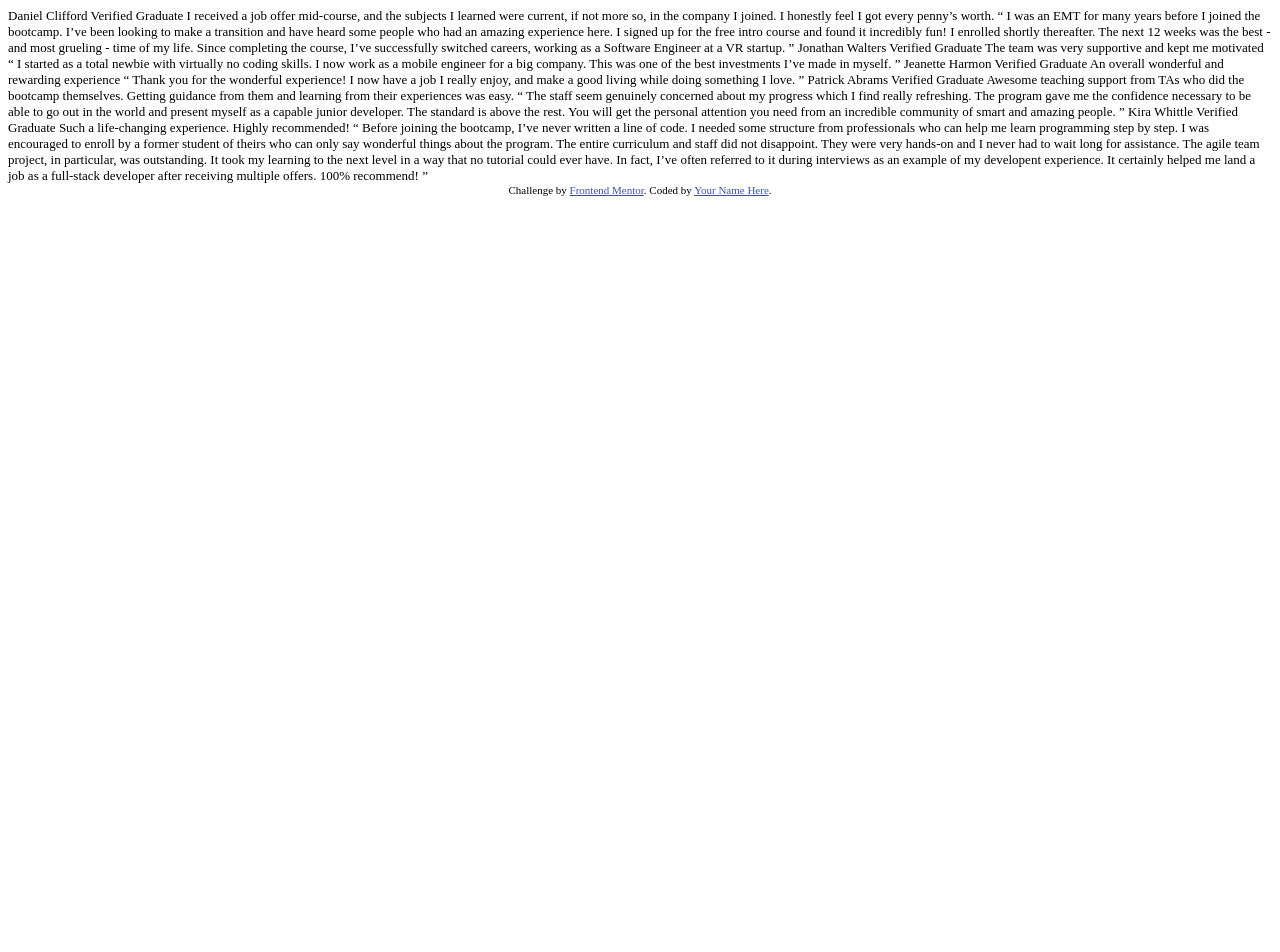
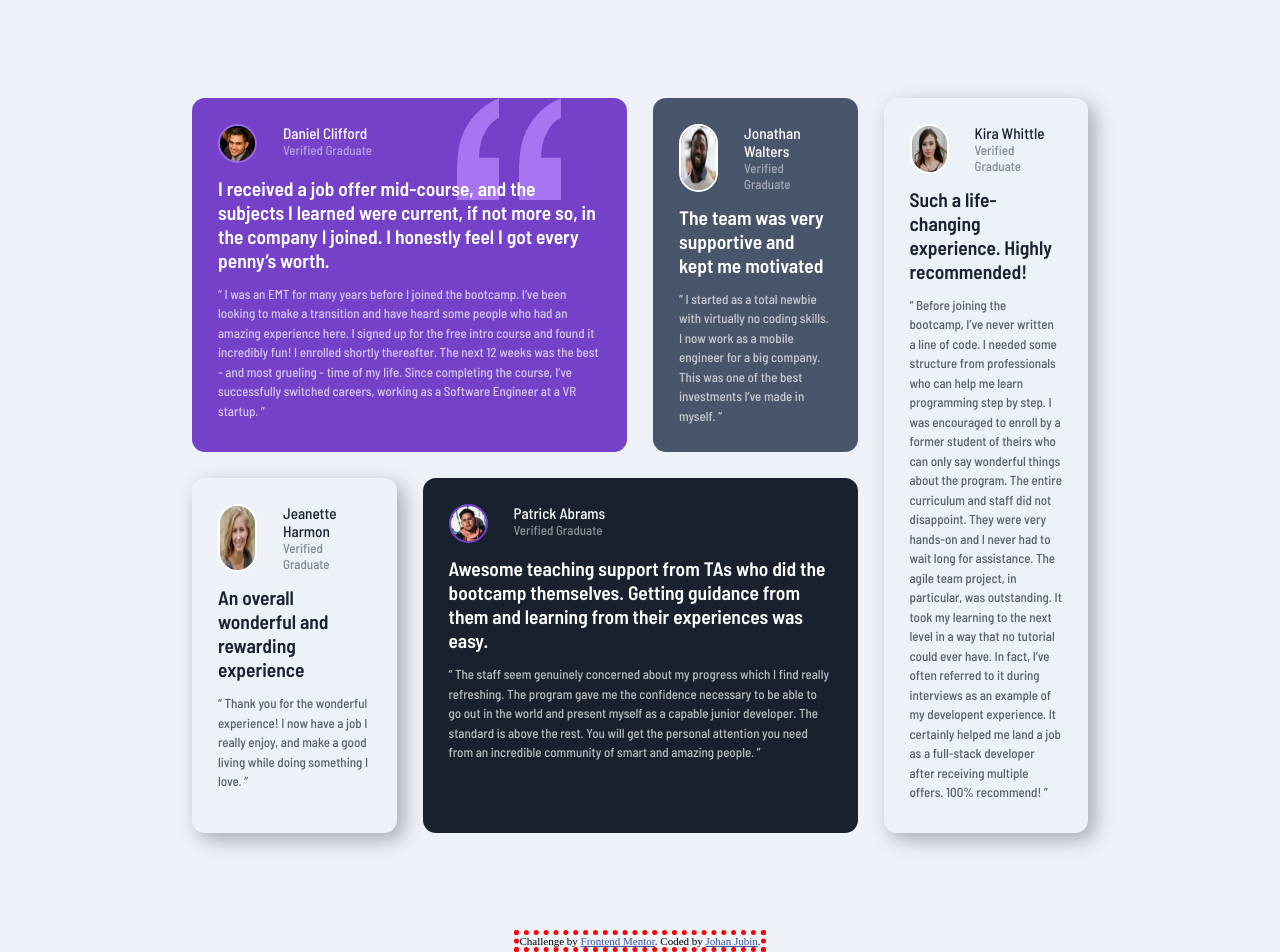
Before and after one commit to Johan-Jubin/testimonials-grid-section-main, a plain HTML site: page index.html in a window 1280 px wide. Before the commit the page ends 800 px from the top, so only its background shows below. Drawn offline with Linux system fonts and the light colour scheme.

Commit message:
final touches

```diff
--- a/index.html
+++ b/index.html
@@ -12,50 +12,97 @@
   </style>
 </head>
 <body>
-  Daniel Clifford
-  Verified Graduate
+  <div class="testimonial-cont">
+    <div class="daniel-cont testimonial">
+      <section class="heading">
+        <img src="/images/image-daniel.jpg" alt="daniel" class="dp" id="daniel-img">
+        <div class="name">
+          <h3>Daniel Clifford</h3>
+          <h4>Verified Graduate</h4>
+        </div>
+      </section>
 
+      <h2 class="headline">
         I received a job offer mid-course, and the subjects I learned were current, if not more so,
         in the company I joined. I honestly feel I got every penny’s worth.
+      </h2>
 
+      <p class="desc">
         “ I was an EMT for many years before I joined the bootcamp. I’ve been looking to make a
         transition and have heard some people who had an amazing experience here. I signed up
         for the free intro course and found it incredibly fun! I enrolled shortly thereafter.
         The next 12 weeks was the best - and most grueling - time of my life. Since completing
         the course, I’ve successfully switched careers, working as a Software Engineer at a VR startup. ”
+      </p>
 
-  Jonathan Walters
-  Verified Graduate
+    </div>
+    <div class="jonathan-cont testimonial">
+      <section class="heading">
+         <img src="/images/image-jonathan.jpg" alt="jonathan" class="jonathan-img dp">
+         <div class="name">
+          <h3>Jonathan Walters</h3>
+          <h4>Verified Graduate</h4>
+         </div>
 
-  The team was very supportive and kept me motivated
-
+      </section>
+     <h2 class="headline">The team was very supportive and kept me motivated</h2>
+      <p class="desc">
         “ I started as a total newbie with virtually no coding skills. I now work as a mobile engineer
         for a big company. This was one of the best investments I’ve made in myself. ”
+      </p>
 
-  Jeanette Harmon
-  Verified Graduate
 
-  An overall wonderful and rewarding experience
+    </div>
+    <div class="jeanette-cont testimonial">
+      <section class="heading">
+        <img src="/images/image-jeanette.jpg" alt="jeanette" class="dp" id="jeanette-img">
+        <div class="name">
+          <h3>Jeanette Harmon</h3>
+          <h4>Verified Graduate</h4>
+        </div>
 
+      </section>
+
+      <h2 class="headline">An overall wonderful and rewarding experience</h2>
+      <p class="desc">
         “ Thank you for the wonderful experience! I now have a job I really enjoy, and make a good living
         while doing something I love. ”
+      </p>
 
-  Patrick Abrams
-  Verified Graduate
+    </div>
+    <div class="patrick-cont testimonial">
+      <section class="heading">
+        <img src="/images/image-patrick.jpg" alt="patrick" class="dp" id="patrick-img">
+        <div class="name">
+          <h3>Patrick Abrams</h3>
+          <h4>Verified Graduate</h4>
+        </div>
 
+      </section>
+      <h2 class="headline">
         Awesome teaching support from TAs who did the bootcamp themselves. Getting guidance from them and
       learning from their experiences was easy.
-
+      </h2>
+      <p class="desc">
         “ The staff seem genuinely concerned about my progress which I find really refreshing. The program
       gave me the confidence necessary to be able to go out in the world and present myself as a capable
       junior developer. The standard is above the rest. You will get the personal attention you need from
       an incredible community of smart and amazing people. ”
+      </p>
 
-  Kira Whittle
-  Verified Graduate
 
-  Such a life-changing experience. Highly recommended!
+    </div>
+    <div class="kira-cont testimonial">
+      <section class="heading">
+        <img src="/images/image-kira.jpg" alt="kira" class="dp" id="kira-img">
+        <div class="name">
+          <h3>Kira Whittle</h3>
+          <h4>Verified Graduate</h4>
+        </div>
 
+      </section>
+      <h2 class="headline">Such a life-changing experience. Highly recommended!</h2>
+      <p class="desc">
         “ Before joining the bootcamp, I’ve never written a line of code. I needed some structure from
       professionals who can help me learn programming step by step. I was encouraged to enroll by a former
       student of theirs who can only say wonderful things about the program. The entire curriculum and staff
@@ -64,10 +111,13 @@
       could ever have. In fact, I’ve often referred to it during interviews as an example of my developent
       experience. It certainly helped me land a job as a full-stack developer after receiving multiple offers.
       100% recommend! ”
+      </p>
+    </div>
+  </div>
 
   <div class="attribution">
     Challenge by <a href="https://www.frontendmentor.io?ref=challenge" target="_blank">Frontend Mentor</a>.
-    Coded by <a href="#">Your Name Here</a>.
+    Coded by <a href="https://github.com/Johan-Jubin/testimonials-grid-section-main.git" target="_blank">Johan Jubin</a>.
   </div>
 </body>
 </html>
--- a/style.css
+++ b/style.css
@@ -5,9 +5,104 @@
     --very-dark-blackish-blue:hsl(219, 29%, 14%);
     --light-gray:hsl(0, 0%, 81%);
     --light-grayish-blue:hsl(210, 46%, 95%);
+    --font-family:"Barlow Semi Condensed", sans-serif;
  /* 1. "Verified Graduate" has the same color as the person's name with 50% opacity
     2. Review paragraphs inside the quotations have the same color as well, but are at 70% opacity */
 }
 html{
     font-size: 13px;
 }
+*{
+    padding: 0;
+    margin: 0;
+    box-sizing: border-box;
+}
+body{
+    background-color: var(--light-grayish-blue);
+}
+.testimonial-cont{
+    /* margin:10rem 15rem;    */
+    width:70%;
+    margin:7.5rem auto;
+    display: grid;
+    grid-template-rows: repeat(2, 1fr);
+    grid-template-columns: repeat(4, 1fr);
+    gap:2rem;
+}
+.testimonial{
+    color:white;
+    padding:2rem;
+    border-radius: 1em;
+}
+.daniel-cont{
+    grid-column:1/3;
+
+    background-color: var(--moderate-violet);
+    background-image: url(images/bg-pattern-quotation.svg);
+    background-repeat:no-repeat;
+    background-position: 80% 0;
+}
+.jonathan-cont{
+    grid-column: 3/4;
+
+    background-color: var(--very-dark-greyish-blue);
+}
+.jeanette-cont{
+    grid-area:2/1/3/2;
+}
+.patrick-cont{
+    grid-area:2/2/2/4;
+
+    background-color: var(--very-dark-blackish-blue);
+}
+.kira-cont{
+    grid-area:1/4/3/5;
+}
+.kira-cont, .jeanette-cont{
+    box-shadow: 0.5em 0.5em 1.5em rgba(0, 0, 0, 0.301);
+    color: var(--very-dark-blackish-blue);
+}
+.heading, .headline{
+    display:flex;
+    justify-content: flex-start;
+    padding-bottom:1rem;
+    font-family: var(--font-family);
+}
+h3, h4{
+    font-weight: 500;
+}
+h4{
+    opacity: 50%;
+}
+.desc{
+    opacity: 70%;
+    font-family: var(--font-family);
+    line-height: 1.5rem;
+}
+#patrick-img{
+    border: 2px solid var(--moderate-violet);
+}
+#daniel-img{
+    border: 2px solid hsl(263, 69%, 66%);
+}
+.dp{
+    border: 2px solid white;
+    border-radius: 40px;
+    width:3rem;
+    margin-right: 2rem;
+}
+.headline{
+    font-weight: 600;
+}
+@media (max-width:1150px){
+    .testimonial-cont{
+        display:flex;
+        flex-direction: column;
+    }
+}
+.attribution{
+    font-size: 1.5rem;
+    border: 5px dotted red;
+    width: fit-content;
+    margin: auto;
+}
```
Also changed, not shown: 2 other files. Lines whose indentation alone changed are shown as unchanged.
